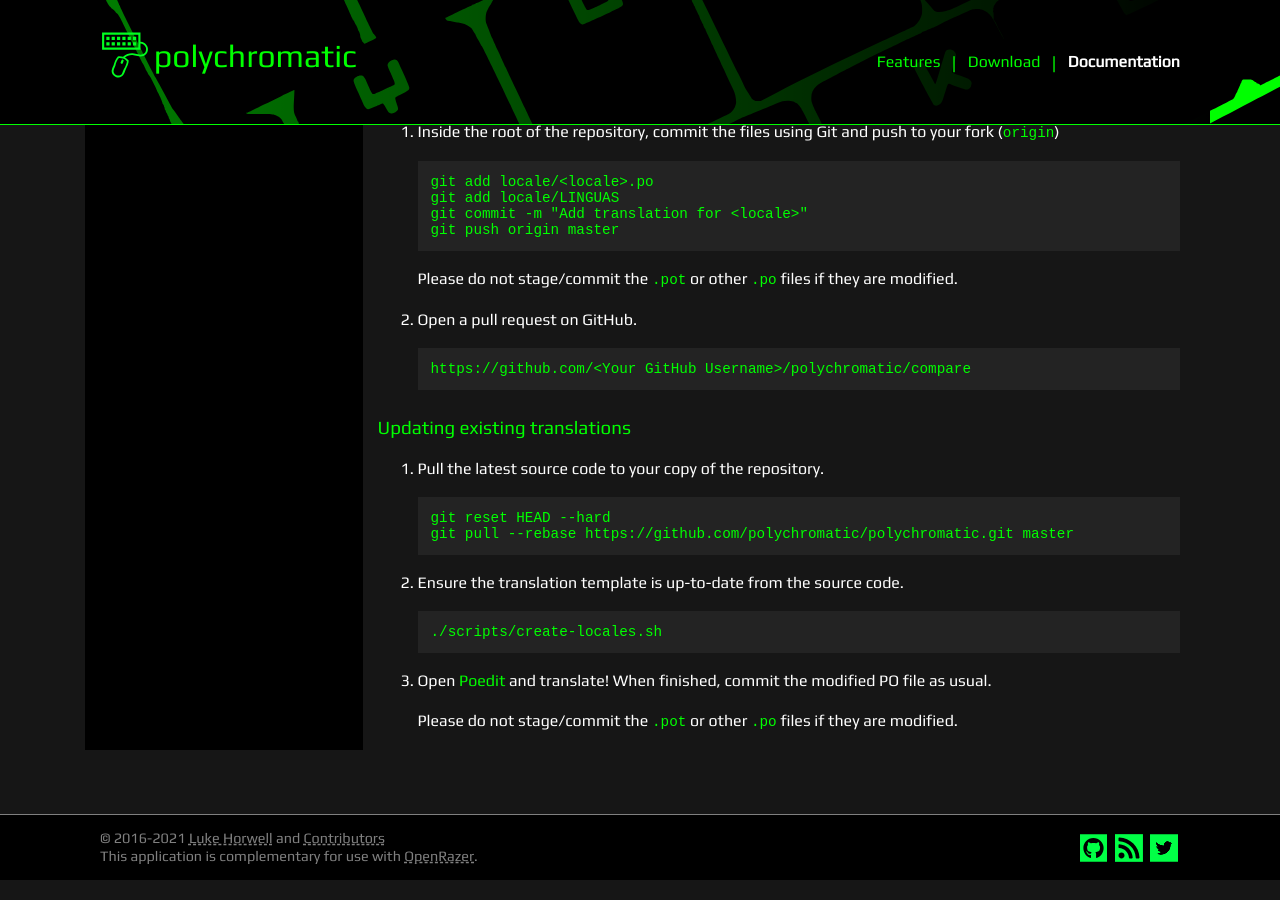
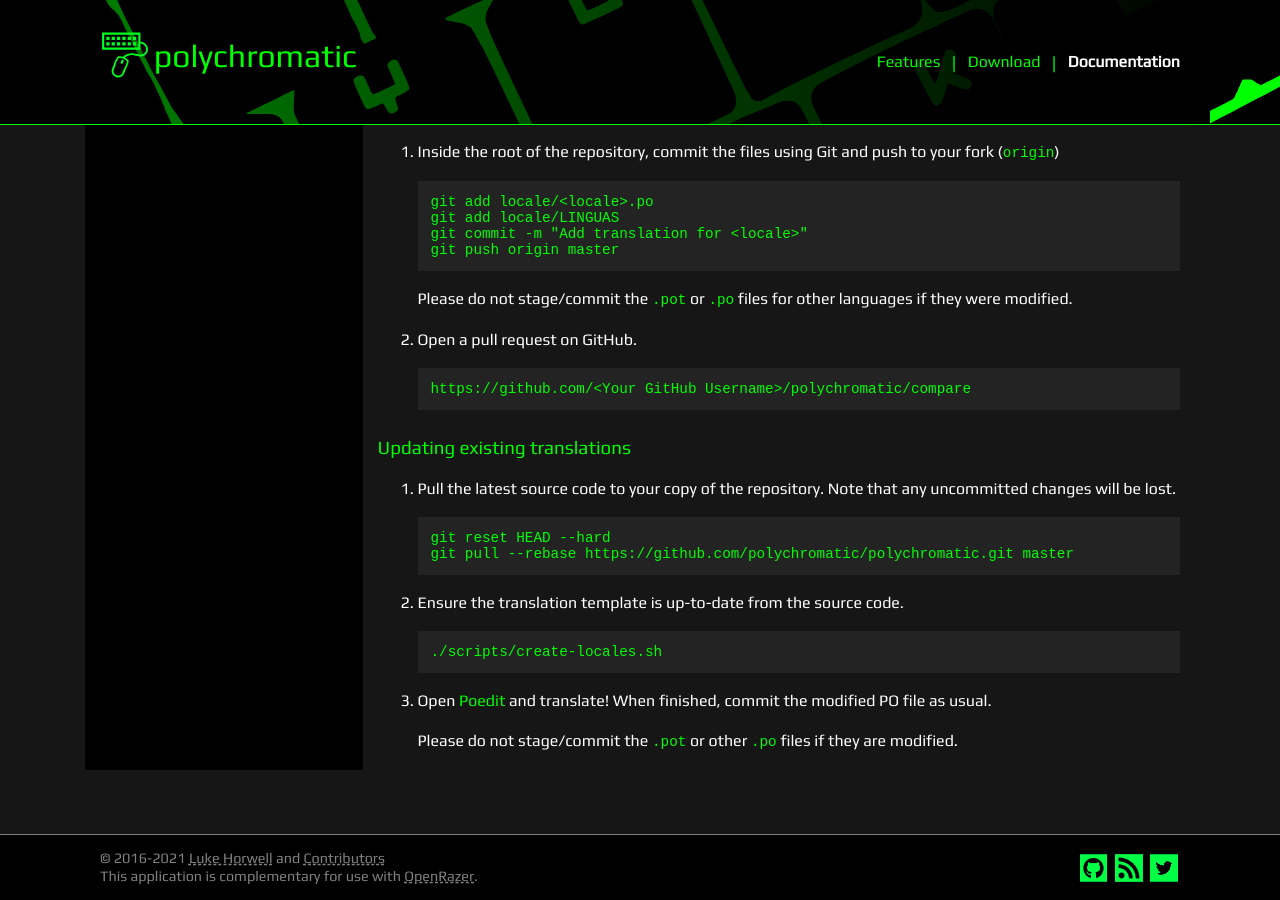
Before and after one commit to polychromatic/website, a Jekyll site: the page built from docs/translations.md, in a window 1280 px wide and 900 px high, scrolled down 3762 px. Built offline with Jekyll 4.4.1, drawn with Linux system fonts in a browser that asks for light colours; some of the changed text lies outside the part shown.

```diff
--- a/docs/translations.md
+++ b/docs/translations.md
@@ -40,7 +42,8 @@ an existing language.
 Before starting, make sure there isn't [any open pull request](https://github.com/polychromatic/polychromatic/pulls)
 for your language already.
 
-This guide will use [Poedit] for performing the translation.
+This guide will use [Poedit] for performing the translation and uses `git`
+in the Terminal for version control.
 
 
 ### Preparing the repository
@@ -129,8 +132,8 @@ This guide will use [Poedit] for performing the translation.
        git commit -m "Add translation for <locale>"
        git push origin master
 
-    Please do not stage/commit the `.pot` or other `.po` files if they are
-    modified.
+    Please do not stage/commit the `.pot` or `.po` files for other languages
+    if they were modified.
 
 1. Open a pull request on GitHub.
 
@@ -139,7 +142,8 @@ This guide will use [Poedit] for performing the translation.
 
 ### Updating existing translations
 
-1. Pull the latest source code to your copy of the repository.
+1. Pull the latest source code to your copy of the repository. Note that any
+   uncommitted changes will be lost.
 
        git reset HEAD --hard
        git pull --rebase https://github.com/polychromatic/polychromatic.git master
```
Also changed, not shown: other parts of docs/translations.md (+2 -0 lines).
